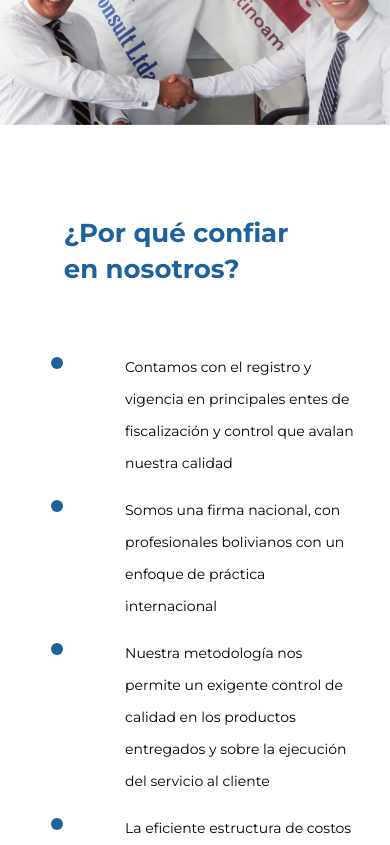
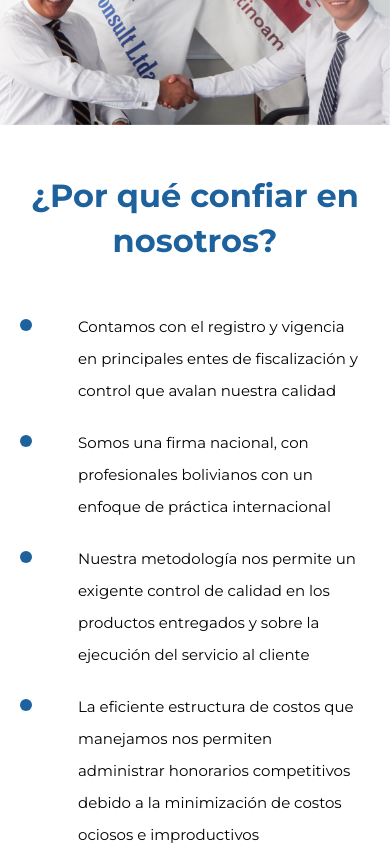
Before and after one commit to MauriMurillo/DeltaConsultLTDA, a React (Create React App) app: page / in a window 390 px wide. Shown: the part 3720-4565 px from the top of the page. Built offline with nearby package versions, Linux system fonts and the light colour scheme.

Commit message:
trust finish

```diff
--- a/src/screens/Home/Trust/Trust.css
+++ b/src/screens/Home/Trust/Trust.css
@@ -18,11 +18,12 @@
   padding: 80px 0px;
 }
 .trustContainer .confiarList{
-  padding-left: 64px;
+  padding-left: 48px;
   margin: 64px auto 0px auto ;
   width: 75%;
 }
 .trustContainer .textContainer .Title {
+  line-height: 65px;
   width: 75%;
   margin: 0 auto;
   padding: 0px;
@@ -30,7 +31,7 @@
 }
 .trustContainer .textContainer .Text {
   font-size: 18px;
-  line-height: 27px;
+  line-height: 32px;
 }
 .trustContainer .textContainer .confiarList div {
   position: relative;
@@ -46,8 +47,8 @@
   background-color: #1d619d;
   border-radius: 50%;
   position: absolute;
-  left: -64px;
-  top: 6px;
+  left: -48px;
+  top: 8px;
 }
 @media only screen and (max-width: 1250px) {
   .trustContainer .imageContainer {
@@ -55,60 +56,54 @@
   }
   .trustContainer .textContainer {
     width: 56%;
-    padding-top: 64px;
+    padding-top: 16px;
   }
 }
 @media only screen and (max-width: 1150px) {
-  .trustContainer .imageContainer {
-    width: 40%;
-  }
   .trustContainer .textContainer {
-    width: 60%;
+    padding-top: 48px;
   }
   .trustContainer .textContainer .Title {
+    width: 80%;
     font-size: 46px;
     line-height: 65px;
   }
+  .trustContainer .confiarList{
+    width: 85%;
+  }
   .trustContainer .textContainer .Text {
     font-size: 15px;
-    line-height: 27px;
   }
 }
 
 @media only screen and (max-width: 950px) {
   .trustContainer {
-    padding-left: 64px;
-    padding-right: 64px;
     flex-direction: column;
     align-items: center;
   }
   .trustContainer .imageContainer {
     width: 100%;
-    height: 352px;
-    margin-bottom: 14px;
-    margin-top: 0px;
+    height: 384px;
   }
   .trustContainer .textContainer {
     width: 100%;
-    height: auto;
-    margin-top: 0px;
-    align-items: center;
+    padding: 48px 64px;
   }
   .trustContainer .textContainer .Title {
-    font-size: 46px;
-    line-height: 55px;
+    width: 100%;
+    text-align: center;
+    font-size: 40px;
+    line-height: 65px;
   }
   .trustContainer .textContainer .Text {
-    font-size: 20px;
+    font-size: 15px;
     line-height: 32px;
   }
   .trustContainer .textContainer .confiarList {
-    width: calc(100% - 34px);
-    position: relative;
-    left: 14px;
+    margin-top: 48px;
+    width: 100%;
   }
   .trustContainer .textContainer .confiarList div {
-    position: relative;
     margin-bottom: 20px;
   }
   .trustContainer .textContainer .confiarList div span {
@@ -117,36 +112,26 @@
   }
 }
 @media only screen and (max-width: 550px) {
-  .trustContainer {
-    padding-left: 0px;
-    padding-right: 0px;
-  }
   .trustContainer .imageContainer {
     height: 256px;
-    margin-bottom: 26px;
   }
   .trustContainer .textContainer {
     width: 100%;
     max-width: 500px;
-    height: auto;
-    margin-top: 0px;
     padding-left: 20px;
     padding-right: 20px;
-  }
-  .trustContainer .textContainer .confiarList div {
-    margin-bottom: 15px;
   }
   .trustContainer .textContainer .confiarList div span {
     width: 12px;
     height: 12px;
   }
   .trustContainer .textContainer .Title {
-    font-size: 26px;
-    line-height: 36px;
+    font-size: 32px;
+    line-height: 45px;
     padding: 0px;
   }
   .trustContainer .textContainer .Text {
-    font-size: 14px;
+    font-size: 15px;
     line-height: 32px;
   }
 }
```
